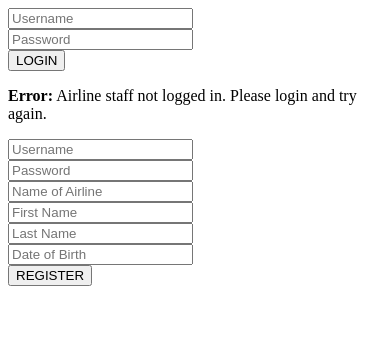
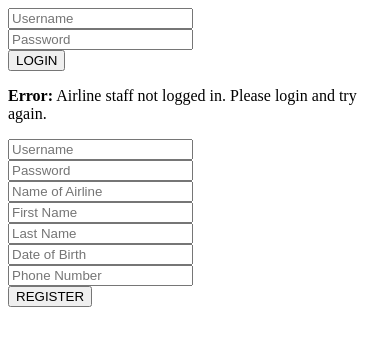
Before and after one commit to karennarod/airline_ticket_reservation, a Flask app: page /airline_logged_in in a window 390 px wide. Shown: the top 346 px of the page. Run offline with Flask 2, Linux system fonts and the light colour scheme; the visitor is signed in with stand-in values (Sample User, id 1); data that the repository does not hold is empty.

Commit message:
fixed airline staff phone problem

```diff
--- a/main.py
+++ b/main.py
@@ -16,10 +16,10 @@
 
 #configure MYSQL/connects to database
 conn = pymysql.connect(host = '127.0.0.1',
-					   port = 8889,              #I REMOVED THIS because I added what the prof had at the bottom of this file and that somehow solved my 3 hour problem
+					   #port = 8889,              #I REMOVED THIS because I added what the prof had at the bottom of this file and that somehow solved my 3 hour problem
 					   user = 'root',
-					   password = 'root',
-                       #password = '',
+					   #password = 'root',
+                       password = '',
 					   db = 'ticket_booking', # insert database name here
 					   charset = 'utf8mb4',
 					   cursorclass = pymysql.cursors.DictCursor)
@@ -315,6 +315,7 @@
             fn = request.form.get('first_name')
             ln = request.form.get('last_name')
             dob = request.form.get('dob')
+            pn = request.form.get('phone')
             cursor.execute("SELECT * FROM airline_staff WHERE username = %s", username)
             existing_staff = cursor.fetchall()
             if existing_staff:
@@ -326,6 +327,8 @@
 
             cursor = conn.cursor()
             cursor.execute("INSERT INTO airline_staff VALUES (%s, %s, %s, %s, %s, %s)", (username, airline, password, fn, ln, dob))
+            if pn:
+                cursor.execute("INSERT INTO staff_phone VALUES (%s, %s)", (username, pn))
             cursor.close()
             session['username'] = username
             return render_template('airline_logged_in.html')
--- a/templates/airline_login.html
+++ b/templates/airline_login.html
@@ -18,6 +18,7 @@
     <input type = "first_name" name = "first_name" placeholder = "First Name" required/></br>
     <input type = "last_name" name = "last_name" placeholder = "Last Name" required/></br>
     <input type = "dob" name = "dob" placeholder = "Date of Birth" required/></br>
+    <input type = "number" name = "phone" placeholder = "Phone Number"/></br>
     <input type = "hidden" name = "action" value = "register">
     <input type = "submit" value = "REGISTER" /></br>
 </form>
```
Also changed, not shown: static/imgs/cust_spending.png.
